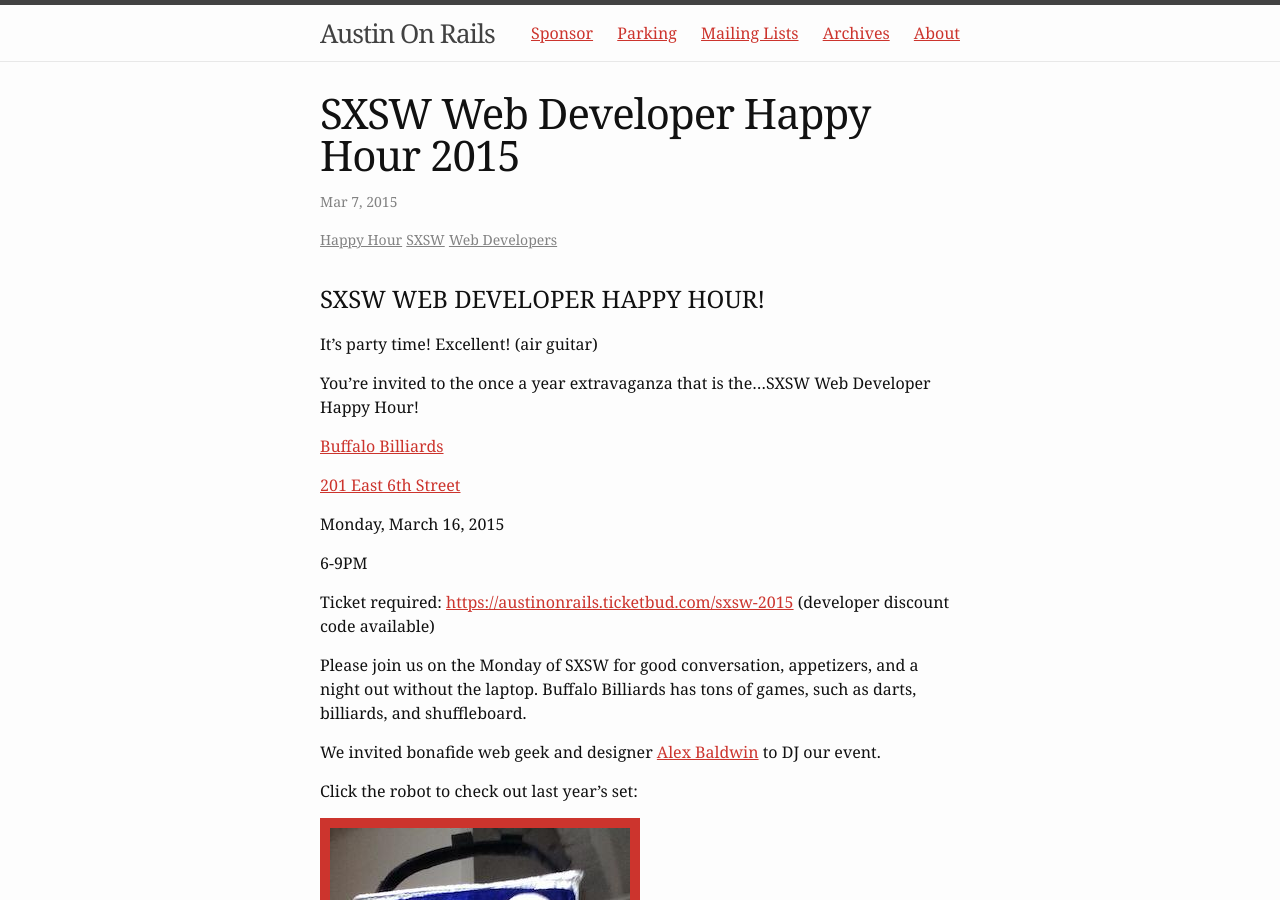
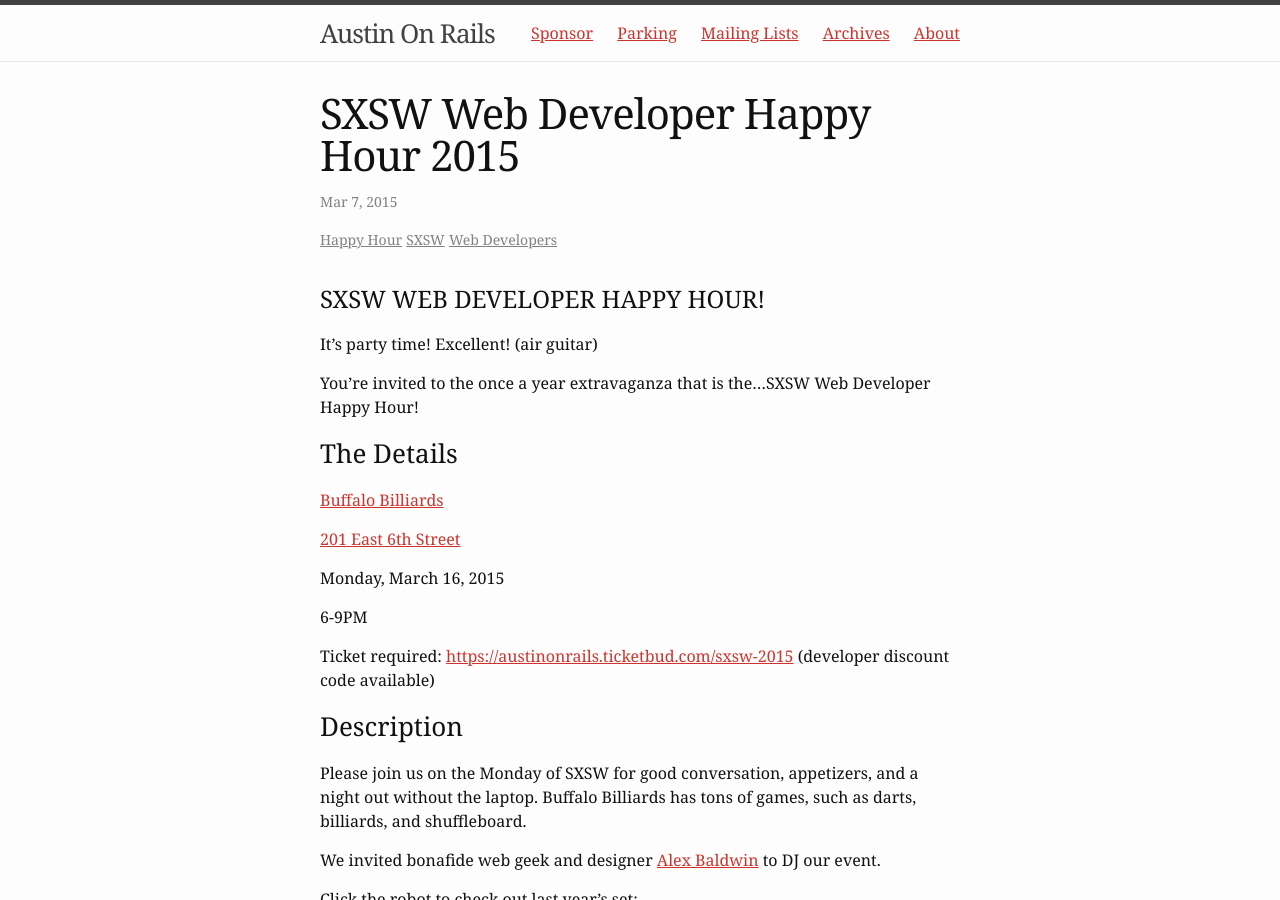
Before and after one commit to austinonrails/aor_meetings_blog, a Jekyll site: the page built from _posts/2015-03-07-sxsw-web-developer-happy-hour-2015.md, in a window 1280 px wide and 900 px high. Built offline with Jekyll 4.4.1, drawn with Linux system fonts in a browser that asks for light colours.

Commit message:
Update 2015-03-07-sxsw-web-developer-happy-hour-2015.md

```diff
--- a/_posts/2015-03-07-sxsw-web-developer-happy-hour-2015.md
+++ b/_posts/2015-03-07-sxsw-web-developer-happy-hour-2015.md
@@ -13,6 +13,8 @@
 
 You're invited to the once a year extravaganza that is the...SXSW Web Developer Happy Hour!
 
+### The Details
+
 [Buffalo Billiards](http://buffalobilliardsaustin.com/)
 
 [201 East 6th Street](https://www.google.com/maps/place/Buffalo+Billiards/@30.267462,-97.741223,17z/data=!4m6!1m3!3m2!1s0x8644b5a77f2bb92b:0xcd55080a3c977b11!2sBuffalo+Billiards!3m1!1s0x8644b5a77f2bb92b:0xcd55080a3c977b11)
@@ -22,6 +24,8 @@
 6-9PM
 
 Ticket required: [https://austinonrails.ticketbud.com/sxsw-2015](https://austinonrails.ticketbud.com/sxsw-2015) (developer discount code available)
+
+### Description
 
 Please join us on the Monday of SXSW for good conversation, appetizers, and a night out without the laptop.  Buffalo Billiards has tons of games, such as darts, billiards, and shuffleboard.
 
```
